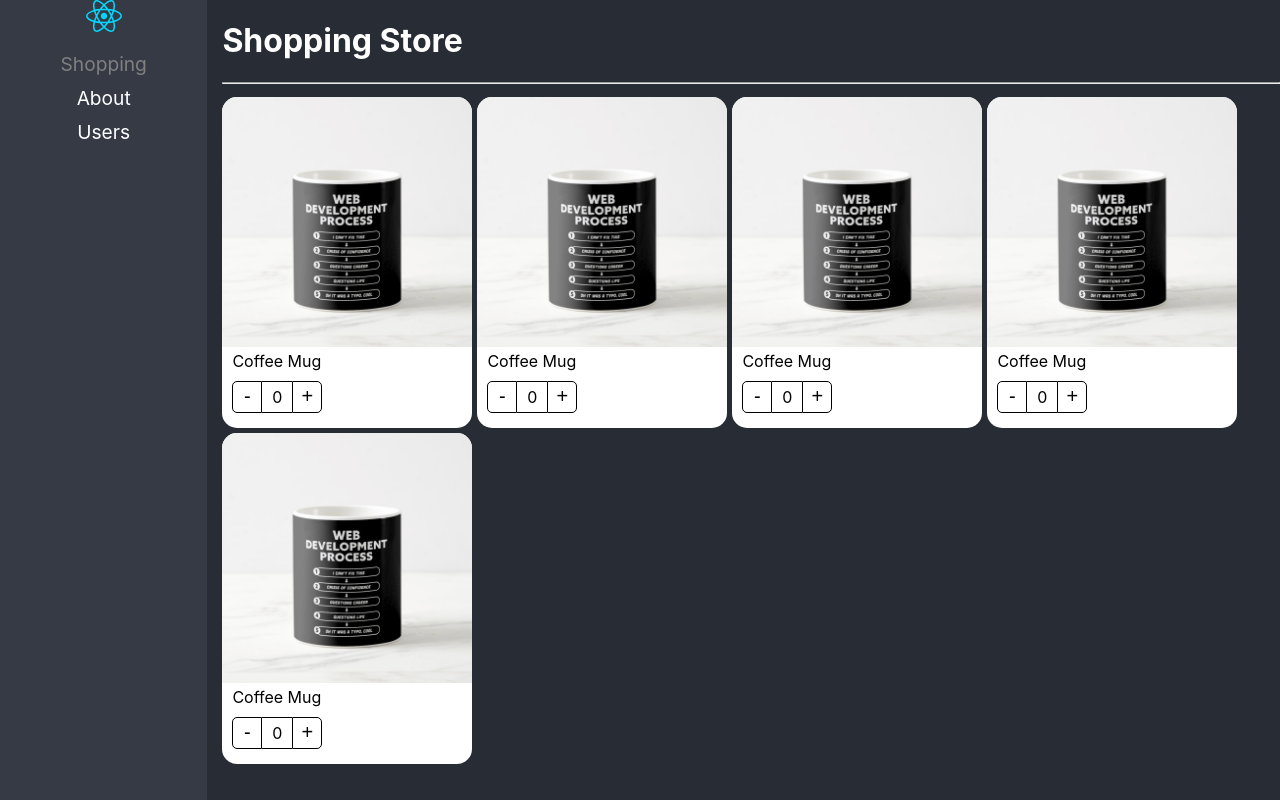
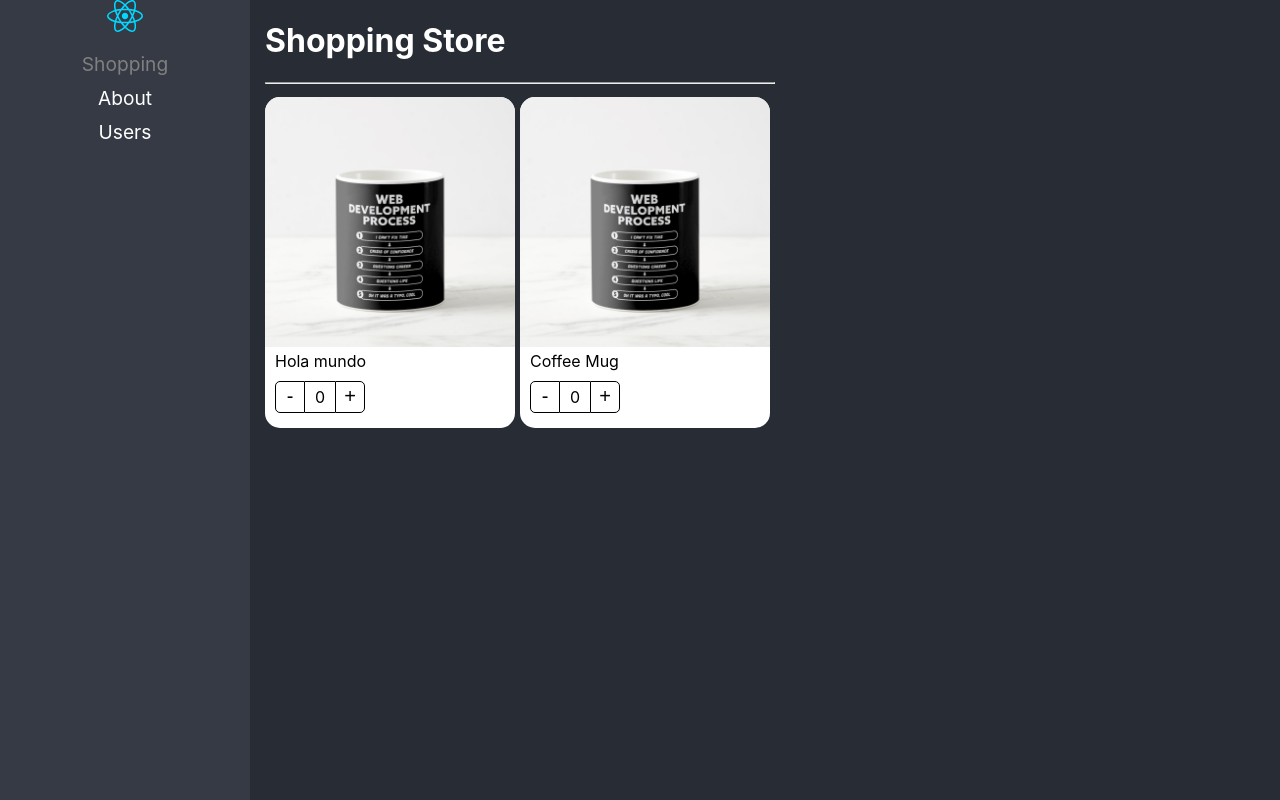
Before and after one commit to GerardCod/react-advanced, a React (Vite) app: page / in a window 1280 px wide. Built offline with nearby package versions, Linux system fonts and the light colour scheme.

Commit message:
Finishing the splitting of components

```diff
--- /dev/null
+++ b/src/components-patterns/components/ProductButtons.tsx
@@ -0,0 +1,15 @@
+import { useContext } from "react";
+import { ProductContext } from "./ProductCard";
+import styles from '../styles/styles.module.css'
+
+export const ProductButtons = () => {
+    const { counter, increaseBy } = useContext(ProductContext);
+
+    return (
+        <div className={styles.buttonsContainer}>
+            <button className={styles.buttonMinus} onClick={() => increaseBy(-1)}>-</button>
+            <div className={styles.countLabel}>{counter}</div>
+            <button className={styles.buttonAdd} onClick={() => increaseBy(1)}>+</button>
+        </div>
+    );
+}
--- a/src/components-patterns/components/ProductCard.tsx
+++ b/src/components-patterns/components/ProductCard.tsx
@@ -1,21 +1,31 @@
-import React, { useState } from 'react'
+import React, { createContext } from 'react'
 import styles from '../styles/styles.module.css'
-import noImage from '../../assets/no-image.png'
 import { useProduct } from '../hooks/useProduct';
+import { ProductCardProps, ProductContextProps } from '../interfaces/interfaces';
+import { ProductButtons } from './ProductButtons';
+import { ProductImage } from './ProductImage';
+import { ProductTitle } from './ProductTitle';
 
-export const ProductCard = () => {
+export const ProductContext = createContext<ProductContextProps>({} as ProductContextProps);
+
+const { Provider: ProductProvider } = ProductContext;
+
+export const ProductCard = ({ product, children }: ProductCardProps) => {
   const { counter, increaseBy } = useProduct();
 
   return (
-    <div className={styles.productCard}>
-        <img className={ styles.productImg } src='./coffee-mug.png' alt='coffee img' />
-        {/* <img className={ styles.productImg } src={noImage} alt='coffee img' /> */}
-        <span className={styles.productDescription}>Coffee Mug</span>
-        <div className={styles.buttonsContainer}>
-            <button className={styles.buttonMinus} onClick={() => increaseBy(-1)}>-</button>
-            <div className={styles.countLabel}>{counter}</div>
-            <button className={styles.buttonAdd} onClick={() => increaseBy(1)}>+</button>
-        </div>
-    </div>
+    <ProductProvider value={{
+      counter,
+      increaseBy,
+      product
+    }}>
+      <div className={styles.productCard}>
+        {children}
+      </div>
+    </ProductProvider>
   )
 }
+
+ProductCard.Title = ProductTitle;
+ProductCard.Image = ProductImage;
+ProductCard.Buttons = ProductButtons;
--- /dev/null
+++ b/src/components-patterns/components/ProductImage.tsx
@@ -0,0 +1,16 @@
+import { useContext } from 'react';
+import noImage from '../../assets/no-image.jpg';
+import { ProductContext } from './ProductCard';
+import styles from '../styles/styles.module.css'
+
+export const ProductImage = ({ img = '' }) => {
+    const { product } = useContext(ProductContext);
+
+    let imgToShow: string = getImage(img, getImage(product.img!!, noImage));
+
+    return (
+        <img className={styles.productImg} src={imgToShow} alt='Product img' />
+    )
+}
+
+const getImage = (img: string, fallback: string): string => img ? img : fallback;
--- /dev/null
+++ b/src/components-patterns/components/ProductTitle.tsx
@@ -0,0 +1,13 @@
+import { useContext } from 'react';
+import styles from '../styles/styles.module.css'
+import { ProductContext } from './ProductCard';
+
+export const ProductTitle = ({ title }: { title?: string }) => {
+    const { product } = useContext(ProductContext);
+
+    let titleToShow = title ? title : product.title;
+
+    return (
+        <span className={styles.productDescription}>{titleToShow}</span>
+    )
+}
--- /dev/null
+++ b/src/components-patterns/components/index.ts
@@ -0,0 +1,4 @@
+export { ProductCard } from "./ProductCard";
+export { ProductButtons } from "./ProductButtons";
+export { ProductImage } from "./ProductImage";
+export { ProductTitle } from "./ProductTitle";
--- /dev/null
+++ b/src/components-patterns/interfaces/interfaces.ts
@@ -0,0 +1,18 @@
+import { ReactElement } from "react";
+
+export interface ProductCardProps {
+    product: Product;
+    children?: ReactElement | ReactElement[];
+}
+
+export interface ProductContextProps {
+    counter: number;
+    increaseBy: (value: number) => void;
+    product: Product;
+}
+
+export interface Product {
+    id: string;
+    title: string;
+    img?: string;
+}
--- a/src/components-patterns/pages/ShoppingPage.tsx
+++ b/src/components-patterns/pages/ShoppingPage.tsx
@@ -1,5 +1,11 @@
 import React from 'react'
 import { ProductCard } from '../components/ProductCard'
+
+const product = {
+  id: '1234324',
+  title: 'Coffee Mug',
+  img: './coffee-mug.png'
+}
 
 export const ShoppingPage = () => {
   return (
@@ -11,11 +17,17 @@ export const ShoppingPage = () => {
         flexDirection: 'row',
         flexWrap: 'wrap'
       }}>
-          <ProductCard />
-          <ProductCard />
-          <ProductCard />
-          <ProductCard />
-          <ProductCard />
+        <ProductCard product={product}>
+          <ProductCard.Image />
+          <ProductCard.Title title='Hola mundo' />
+          <ProductCard.Buttons />
+        </ProductCard>
+
+        <ProductCard product={product}>
+          <ProductCard.Image />
+          <ProductCard.Title />
+          <ProductCard.Buttons />
+        </ProductCard>
       </div>
     </div>
   )
```
Lines whose indentation alone changed are shown as unchanged.
